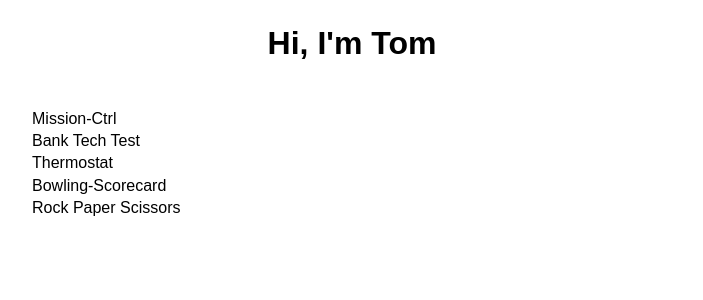
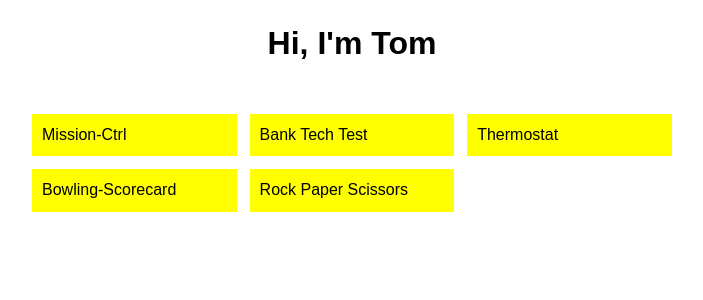
Before and after one commit to tommyrharper/personal-portfolio, a React (Create React App) app: page / in a window 1280 px wide. Shown: the top 300 px of the page, without its empty margins (296-999 px from the left). Built offline with nearby package versions, Linux system fonts and the light colour scheme; the HTML template or start-up script is replaced by a standard one.

Commit message:
Remove old classes

```diff
--- a/src/Projects.js
+++ b/src/Projects.js
@@ -5,12 +5,12 @@ class Projects extends React.Component {
     return(
       <div class="projects-container">
         <div class="paddingBlock">
-          <div class="equalHMVWrap eqWrap">
-            <div class="equalHMV eq">Mission-Ctrl</div>
-            <div class="equalHMV eq">Bank Tech Test</div>
-            <div class="equalHMV eq">Thermostat</div>
-            <div class="equalHMV eq">Bowling-Scorecard</div>
-            <div class="equalHMV eq">Rock Paper Scissors</div>
+          <div class="projects">
+            <div class="project">Mission-Ctrl</div>
+            <div class="project">Bank Tech Test</div>
+            <div class="project">Thermostat</div>
+            <div class="project">Bowling-Scorecard</div>
+            <div class="project">Rock Paper Scissors</div>
           </div>
         </div>
       </div>
```
